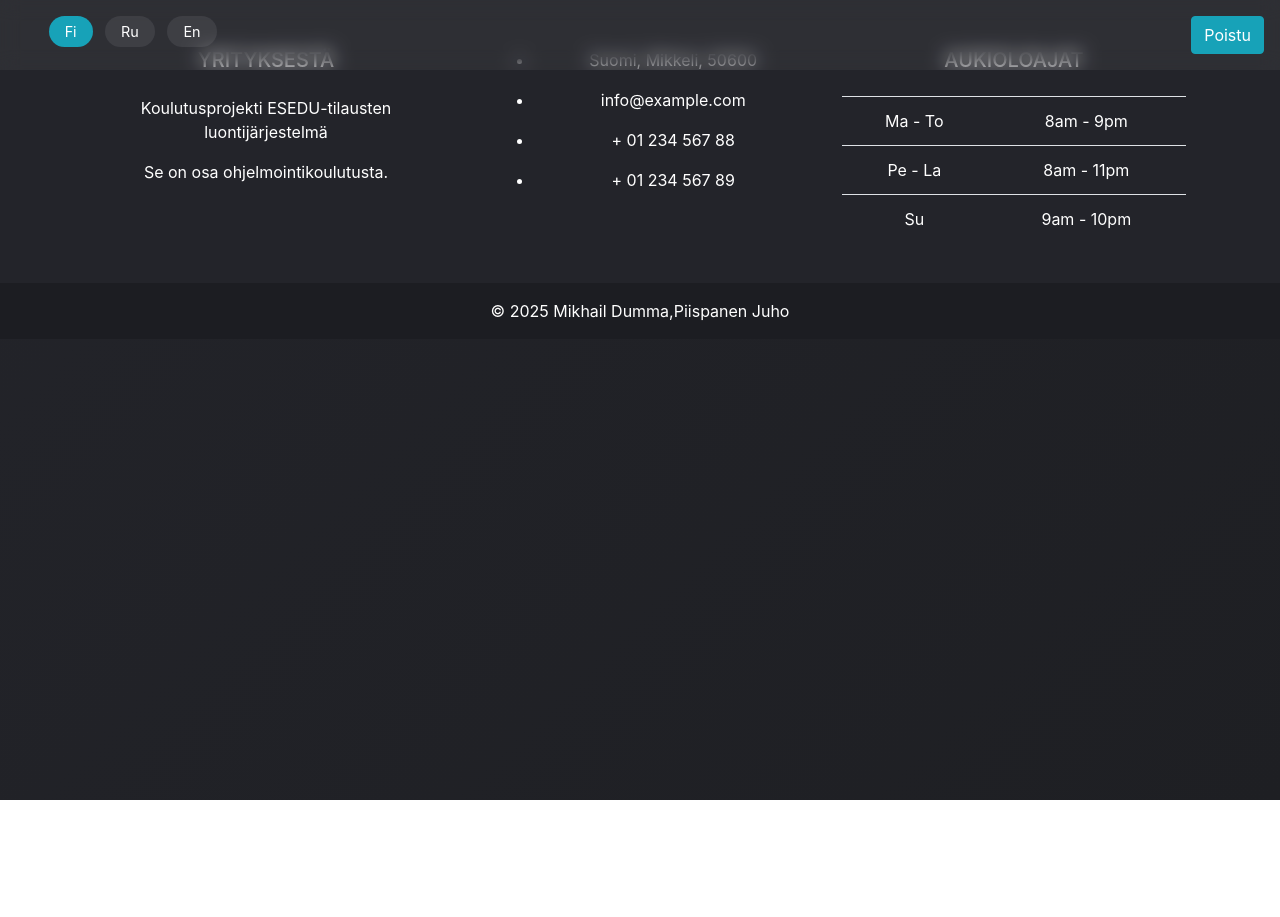
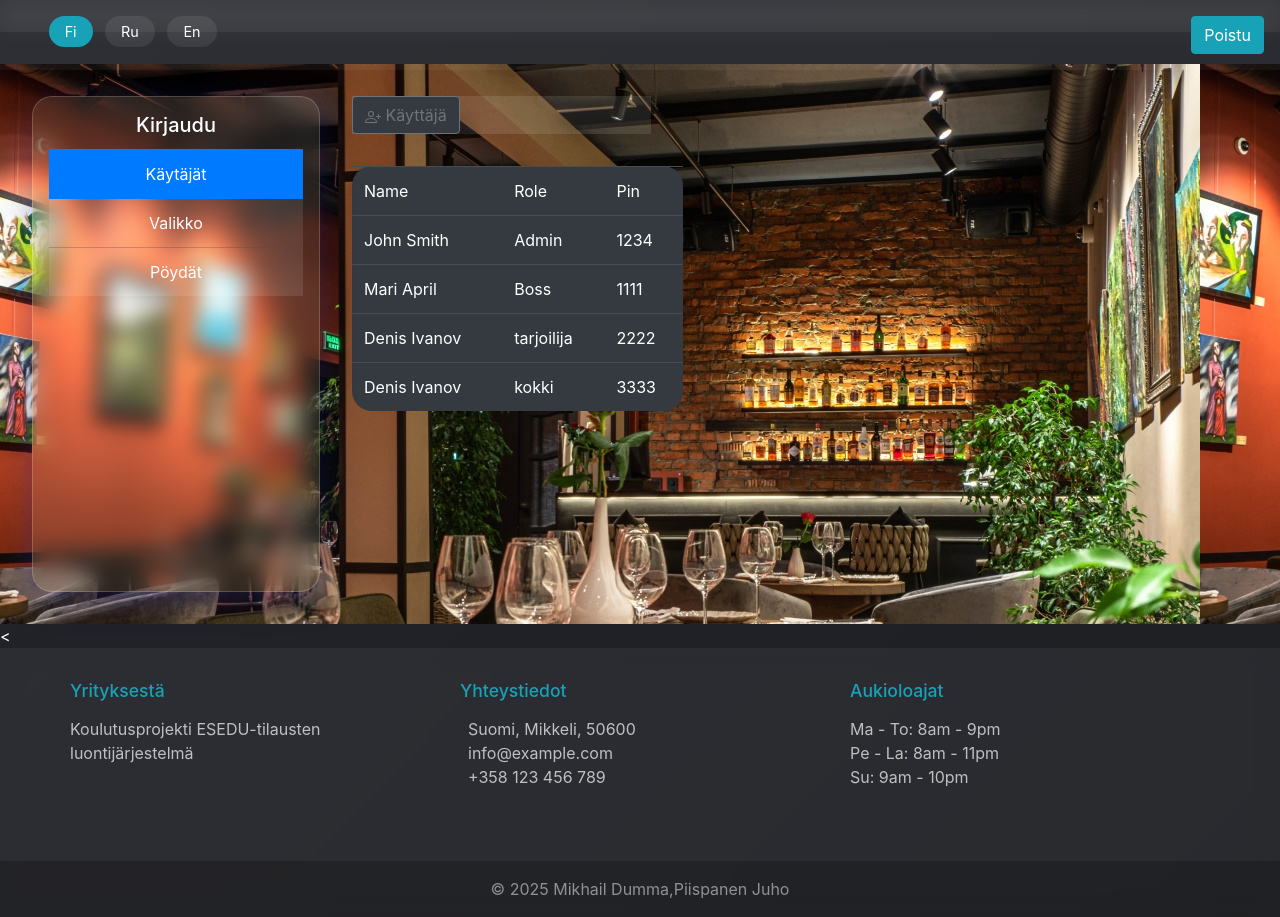
Before and after one commit to mikdum/naytto, a plain HTML site: page src/pages/adminstrators.html in a window 1280 px wide. Before the commit the page ends 800 px from the top, so only its background shows below. Drawn offline with nearby package versions, Linux system fonts and the light colour scheme.

Commit message:
adm panel1

```diff
--- /dev/null
+++ b/src/assets/css/adminstrators.css
@@ -0,0 +1,42 @@
+.menu-card, #right-panel-adm {
+    background: rgba(255, 255, 255, 0.1);
+    backdrop-filter: blur(10px);
+    border-radius: 20px;
+    padding: 1rem;
+    text-align: center;
+    box-shadow: 0 8px 32px 0 rgba(31, 38, 135, 0.37);
+    border: 1px solid rgba(255, 255, 255, 0.18);
+}
+#right-panel-adm{
+    width: 100%;
+    min-height:70vh;
+}
+.main-content2{
+    display: flex;
+    min-height:70vh;
+    padding: 2rem;
+    margin-top: 4rem;
+}
+
+.list-group-item{
+    background: rgba(255, 255, 255, 0.1);
+}
+.addUser{
+    margin-left: 2rem;
+
+    background: rgba(255, 255, 255, 0.1);
+}
+
+.main-container-adm {
+    min-height: 70vh;
+    display: flex;
+    flex-direction: column;
+}
+
+.main-content2{
+    background-image: url('../../../images/ravintola.jpg');
+}
+.table{
+    margin: 2rem;
+    border-radius: 20px;
+}
--- /dev/null
+++ b/src/assets/js/adminstrators.js
@@ -0,0 +1,113 @@
+// Get the container element
+var btnContainer = document.getElementById("myDIV");
+
+// Get the container element
+var rightPanelAdm = document.getElementById("rightPanelAdm");
+
+// Get all buttons with class="btn" inside the container
+var btns = btnContainer.getElementsByClassName("list-group-item");
+
+// Loop through the buttons and add the active class to the current/clicked button
+for (var i = 0; i < btns.length; i++) {
+  btns[i].addEventListener("click", function () {
+    var current = document.getElementsByClassName("active");
+    current[0].className = current[0].className.replace(" active", "");
+    console.log(this.dataset.lang);
+    this.className += " active";
+    while (rightPanelAdm.firstChild) {
+      console.log(rightPanelAdm.firstChild);
+      rightPanelAdm.removeChild(rightPanelAdm.firstChild);
+    }
+
+    if (this.dataset.lang === "users") {
+      createUserPanel();
+    }
+
+  });
+}
+
+function createUserPanel() {
+  const button = document.createElement('div');
+  button.classList.add("addUser");
+  button.innerHTML=htmlButtonAddUser();
+  rightPanelAdm.appendChild(button);
+
+  var langfile = '../data/users.json';
+  fetch(langfile)
+    .then(response => response.json())
+    .then(langData => {
+      createUserTable(langData);
+
+    });
+
+}
+
+function createUserTable(users) {
+  const $table = document.createElement('table'),
+    $thead = document.createElement('thead'),
+    $tbody = document.createElement('tbody');
+  let $tr = document.createElement('tr');
+  let $tdName = document.createElement('td'),
+    $tdRole = document.createElement('td'),
+    $tdPin = document.createElement('td');
+
+    var rightPanelAdm = document.getElementById('rightPanelAdm');
+    rightPanelAdm.appendChild($table);
+
+  $tdName.textContent = 'Name';
+  $tdRole.textContent = 'Role';
+  $tdPin.textContent = 'Pin';
+
+  $tr.append($tdName);
+  $tr.append($tdRole);
+  $tr.append($tdPin);
+
+  $thead.append($tr);
+
+
+  $table.classList.add("table");
+  $table.classList.add("table-dark");
+  $table.append($thead);
+  $table.append($tbody);
+  users.forEach(element => {
+
+     $tdName = document.createElement('td'),
+      $tdRole = document.createElement('td'),
+      $tdPin = document.createElement('td');
+
+    $tr = document.createElement('tr');
+
+    $tdName.textContent = element.name;
+    $tdRole.textContent = element.role;
+    $tdPin.textContent = element.pin;
+
+    $tr.append($tdName);
+    $tr.append($tdRole);
+    $tr.append($tdPin);
+
+
+
+    $tbody.append($tr);
+
+
+  });
+
+}
+
+createUserPanel();
+
+function htmlButtonAddUser(){
+  return `<button type="button" class="btn btn-outline-secondary bg-dark" id="btn-addUser">
+                    <svg xmlns="http://www.w3.org/2000/svg" width="16" height="16" fill="currentColor"
+                        class="bi bi-person-plus" viewBox="0 0 16 16">
+                        <path
+                            d="M6 8a3 3 0 1 0 0-6 3 3 0 0 0 0 6m2-3a2 2 0 1 1-4 0 2 2 0 0 1 4 0m4 8c0 1-1 1-1 1H1s-1 0-1-1 1-4 6-4 6 3 6 4m-1-.004c-.001-.246-.154-.986-.832-1.664C9.516 10.68 8.289 10 6 10s-3.516.68-4.168 1.332c-.678.678-.83 1.418-.832 1.664z">
+                        </path>
+                        <path fill-rule="evenodd"
+                            d="M13.5 5a.5.5 0 0 1 .5.5V7h1.5a.5.5 0 0 1 0 1H14v1.5a.5.5 0 0 1-1 0V8h-1.5a.5.5 0 0 1 0-1H13V5.5a.5.5 0 0 1 .5-.5">
+                        </path>
+                    </svg>
+                    <span class="visually-hidden" data-lang="user">User</span>
+                </button>
+`
+}
--- a/src/data/lang.json
+++ b/src/data/lang.json
@@ -94,4 +94,33 @@
         "fi": "Kirjaudu",
         "en": "Enter"
     }
+    ,
+    "controlpanel": {
+        "ru": "hallintapaneeli",
+        "fi": "Kirjaudu",
+        "en": "Control panel"
+    }
+    ,
+    "users": {
+        "ru": "Пользователи",
+        "fi": "Käytäjät",
+        "en": "Users"
+    }
+        ,
+    "user": {
+        "ru": "Пользователь",
+        "fi": "Käyttäjä",
+        "en": "User"
+    },
+    "menu": {
+        "ru": "Меню",
+        "fi": "Valikko",
+        "en": "Menu"
+    } ,
+    "tables": {
+        "ru": "Столики",
+        "fi": "Pöydät",
+        "en": "Tables"
+    }
+
 }
--- a/src/pages/adminstrators.html
+++ b/src/pages/adminstrators.html
@@ -8,109 +8,86 @@
     <link rel="stylesheet" href="https://cdn.jsdelivr.net/npm/bootstrap@4.3.1/dist/css/bootstrap.min.css"
         integrity="sha384-ggOyR0iXCbMQv3Xipma34MD+dH/1fQ784/j6cY/iJTQUOhcWr7x9JvoRxT2MZw1T" crossorigin="anonymous">
 
+
     <link rel="stylesheet" href="../assets/css/style.css">
-
+    <link rel="stylesheet" href="../assets/css/adminstrators.css">
 </head>
 
 <body>
-    <div class="wrapper">
-
+    <div class="main-container-adm">
+        <header class="header">
             <div class="d-flex justify-content-between header">
-
                 <div class="container">
                     <button type="button" class="btn btn-lang btn_active" data-btn="fi">Fi</button>
                     <button type="button" class="btn btn-lang" data-btn="ru">Ru</button>
                     <button type="button" class="btn btn-lang" data-btn="en">En</button>
                 </div>
-                <button type="button" class="btn btn-info" data-lang="Poistu" onclick="location.href='index.html'">Poistu</button>
+                <button type="button" class="btn btn-info" data-lang="Poistu"
+                    onclick="location.href='index.html'">Poistu</button>
+        </header>
 
+        <main class="main-content2">
+
+            <div class="menu-card" id="myDIV" style="width: 18rem;">
+                <h5 class="card-title" data-lang="controlpanel">Control panel</h5>
+                <ul class="list-group list-group-flush">
+                    <li class="list-group-item active" data-lang="users">users</li>
+                    <li class="list-group-item" data-lang="menu">menu</li>
+                    <li class="list-group-item" data-lang="tables">tables</li>
+                </ul>
             </div>
-        <div class="main">
 
+
+            <div id="rightPanelAdm">
+            </div>
+        </main>
 
 
     </div>
 
-    <footer class="text-white text-center text-lg-start" style="background-color: #23242a;">
-        <!-- Grid container -->
-        <div class="container p-4">
-            <!--Grid row-->
-            <div class="row mt-4">
-                <!--Grid column-->
-                <div class="col-lg-4 col-md-12 mb-4 mb-md-0">
-                    <h5 class="text-uppercase mb-4" data-lang="AboutCompanytitle"></h5>
 
+
+
+    < <footer>
+        <div class="container footer-content">
+            <div class="row">
+                <div class="col-lg-4 footer-section">
+                    <h5 data-lang="AboutCompanytitle">About company</h5>
                     <p data-lang="AboutCompanyDescription">
+                        Educational project ESEDU order creation system
                     </p>
+                </div>
 
-                    <p data-lang="AboutCompanyDescription2">
-                    </p>
-
-                    </div>
-                <!--Grid column-->
-
-                <!--Grid column-->
-                <div class="col-lg-4 col-md-6 mb-4 mb-md-0">
-
-                    <ul class="fa-ul" style="margin-left: 1.65em;">
-                        <li class="mb-3">
-                            <span class="fa-li"><i class="fas fa-home"></i></span><span class="ms-2" data-lang="Kaupunki">Finland
-                                Mikkeli, 50600</span>
-                        </li>
-                        <li class="mb-3">
-                            <span class="fa-li"><i class="fas fa-envelope"></i></span><span
-                                class="ms-2">info@example.com</span>
-                        </li>
-                        <li class="mb-3">
-                            <span class="fa-li"><i class="fas fa-phone"></i></span><span class="ms-2">+ 01 234
-                                567
-                                88</span>
-                        </li>
-                        <li class="mb-3">
-                            <span class="fa-li"><i class="fas fa-print"></i></span><span class="ms-2">+ 01 234
-                                567
-                                89</span>
-                        </li>
+                <div class="col-lg-4 footer-section">
+                    <h5 data-lang="ContactInfo">Contact information</h5>
+                    <ul class="list-unstyled">
+                        <li><i class="fas fa-map-marker-alt mr-2"></i> <span data-lang="Kaupunki">Finland, Mikkeli,
+                                50600</span></li>
+                        <li><i class="fas fa-envelope mr-2"></i> info@example.com</li>
+                        <li><i class="fas fa-phone mr-2"></i> +358 123 456 789</li>
                     </ul>
                 </div>
-                <!--Grid column-->
 
-                <!--Grid column-->
-                <div class="col-lg-4 col-md-6 mb-4 mb-md-0">
-                    <h5 class="text-uppercase mb-4" data-lang="Openinghours">Opening hours</h5>
-
-                    <table class="table text-center text-white">
-                        <tbody class="font-weight-normal">
-                            <tr>
-                                <td data-lang="Openinghours11">Mon - Thu:</td>
-                                <td data-lang="Openinghours12">8am - 9pm</td>
-                            </tr>
-                            <tr>
-                                <td data-lang="Openinghours21">Fri - Sat:</td>
-                                <td data-lang="Openinghours22">8am - 1am</td>
-                            </tr>
-                            <tr>
-                                <td data-lang="Openinghours31">Sunday:</td>
-                                <td data-lang="Openinghours32">9am - 10pm</td>
-                            </tr>
-                        </tbody>
-                    </table>
+                <div class="col-lg-4 footer-section">
+                    <h5 data-lang="Openinghours">Opening hours</h5>
+                    <ul class="list-unstyled">
+                        <li><span data-lang="Openinghours11">Mon - Thu</span>: <span data-lang="Openinghours12">8am -
+                                9pm</span></li>
+                        <li><span data-lang="Openinghours21">Fri - Sat</span>: <span data-lang="Openinghours22">8am -
+                                11pm</span></li>
+                        <li><span data-lang="Openinghours31">Sun</span>: <span data-lang="Openinghours32">9am -
+                                10pm</span></li>
+                    </ul>
                 </div>
-                <!--Grid column-->
             </div>
-            <!--Grid row-->
         </div>
-        <!-- Grid container -->
-
-        <!-- Copyright -->
-        <div class="text-center p-3" style="background-color: rgba(0, 0, 0, 0.2);"  data-lang="Copyright">
-            Copyright
+        <div class="copyright" data-lang="Copyright">
+            © 2024 Näyttö. All rights reserved.
         </div>
-        <!-- Copyright -->
         </footer>
 
-    </div>
         <script src="../assets/js/common.js"></script>
+        <script src="../assets/js/adminstrators.js"></script>
 </body>
 
 </html>
```
Also changed, not shown: images/adduser.png (added). Lines whose indentation alone changed are shown as unchanged.
